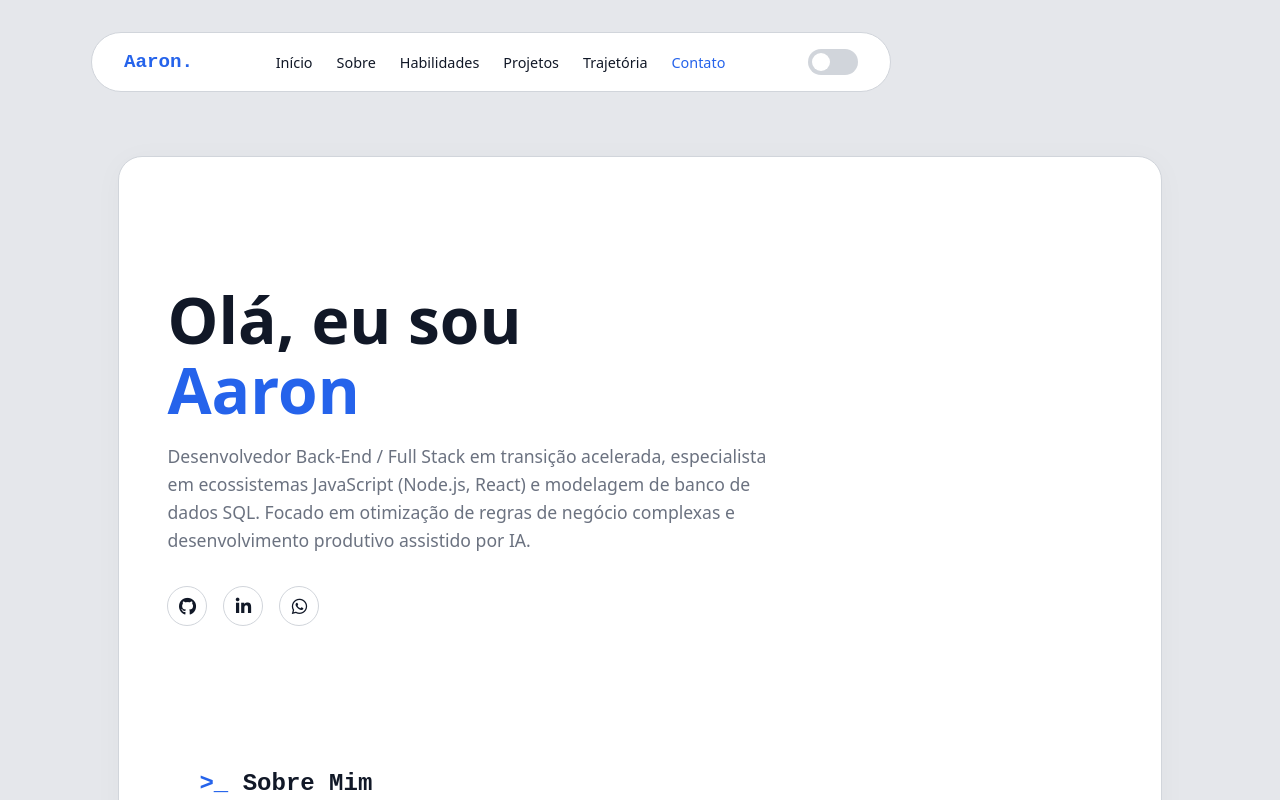
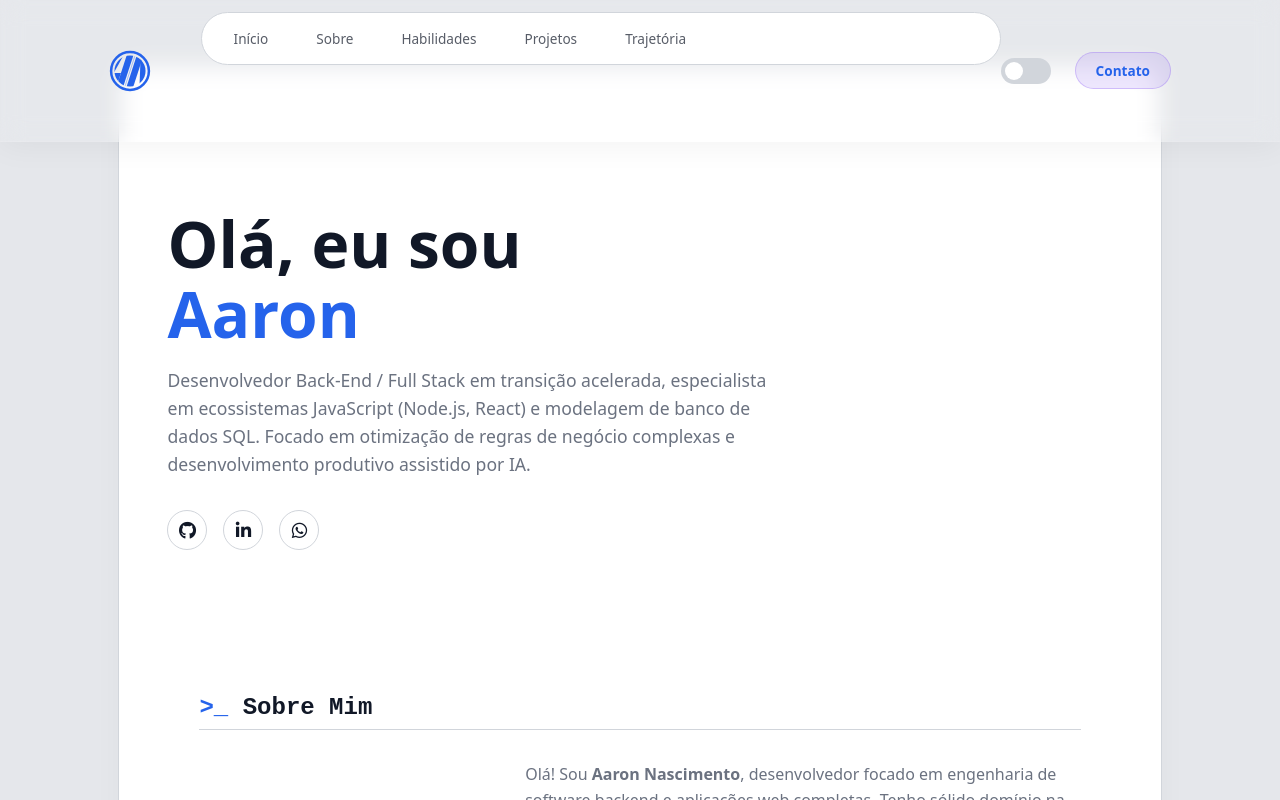
Before and after one commit to aarongmn7/aaron-nascimento-portfolio, a React (Vite) app: page / in a window 1280 px wide. Shown: the top 800 px of the page. Built offline with nearby package versions, Linux system fonts and the light colour scheme; no server answers.

Commit message:
feat: implement premium fixed header and custom geometric monogram logo

```diff
--- a/src/App.jsx
+++ b/src/App.jsx
@@ -28,9 +28,9 @@ function App() {
   }, []);
 
   return (
-    <>
+    <div className="App">
       <Header />
-      <main className="feed-container">
+      <main className="feed-container" style={{ paddingTop: '80px' }}>
         <Hero />
         <Sobre />
         <Habilidades />
@@ -39,7 +39,7 @@ function App() {
         <Contato />
         <Footer />
       </main>
-    </>
+    </div>
   );
 }
 
--- /dev/null
+++ b/src/components/Header.css
@@ -0,0 +1,157 @@
+/* Container base do Header com Glassmorphism e posição Fixed */
+.header {
+  position: fixed;
+  top: 0;
+  left: 0;
+  z-index: 50;
+  width: 100%;
+
+  /* Fundo transparente premium com blur */
+  background-color: rgba(255, 255, 255, 0.05);
+  backdrop-filter: blur(12px);
+  -webkit-backdrop-filter: blur(12px);
+
+  border-bottom: 1px solid rgba(255, 255, 255, 0.1);
+  box-shadow: 0 4px 30px rgba(0, 0, 0, 0.05);
+  transition: all 0.3s ease;
+}
+
+/* Suporte para Dark Mode automático */
+@media (prefers-color-scheme: dark) {
+  .header {
+    background-color: rgba(18, 18, 18, 0.05);
+  }
+}
+
+.header-container {
+  display: flex;
+  justify-content: space-between;
+  align-items: center;
+  max-width: 1126px; /* Alinha perfeitamente com o width exato do #root */
+  width: 100%;
+  box-sizing: border-box;
+  margin: 0 auto;
+  padding: 0.75rem 2rem;
+}
+
+.logo-container {
+  display: flex;
+  align-items: center;
+  flex: 1; /* Força o nav a ficar no centro exato */
+}
+
+.logo-container a {
+  display: flex;
+  align-items: center;
+}
+
+.logo-container img {
+  height: 42px;
+  width: auto;
+  display: block;
+}
+
+.nav-list {
+  display: flex;
+  align-items: center; /* Alinha links verticalmente */
+  gap: 3rem;
+  list-style: none;
+  margin: 0;
+  padding: 0;
+}
+
+.nav-list a {
+  text-decoration: none;
+  color: inherit;
+  font-weight: 500;
+  font-size: 0.85rem;
+  opacity: 0.7;
+  transition: opacity 0.2s ease;
+  background: none;
+  border-radius: 0;
+  padding: 0;
+  display: flex;
+  align-items: center;
+}
+
+.nav-list a:hover {
+  opacity: 1;
+}
+
+.header-actions {
+  display: flex;
+  align-items: center;
+  justify-content: flex-end;
+  gap: 1.5rem;
+  flex: 1; /* Força o nav a ficar no centro exato */
+}
+
+.btn-contato-header {
+  display: inline-flex;
+  align-items: center;
+  justify-content: center;
+  background-color: var(--accent-bg, rgba(139, 92, 246, 0.15));
+  color: var(--accent, #8b5cf6);
+  padding: 0.5rem 1.25rem;
+  border-radius: 99px;
+  font-weight: 600;
+  font-size: 0.85rem;
+  text-decoration: none;
+  transition: all 0.2s ease;
+  border: 1px solid var(--accent-border, rgba(139, 92, 246, 0.3));
+}
+
+.btn-contato-header:hover {
+  background-color: var(--accent, #8b5cf6);
+  color: #fff;
+  transform: translateY(-1px);
+}
+
+.mobile-menu-btn {
+  display: none;
+  background: none;
+  border: none;
+  font-size: 1.5rem;
+  cursor: pointer;
+  color: inherit;
+}
+
+/* ========== RESPONSIVIDADE ========== */
+@media (max-width: 768px) {
+  .mobile-menu-btn {
+    display: block;
+  }
+
+  .nav-menu {
+    position: absolute;
+    top: 100%;
+    left: 0;
+    width: 100%;
+
+    background-color: rgba(255, 255, 255, 0.95);
+    backdrop-filter: blur(12px);
+    -webkit-backdrop-filter: blur(12px);
+    border-bottom: 1px solid rgba(255, 255, 255, 0.2);
+    box-shadow: 0 10px 30px rgba(0, 0, 0, 0.1);
+
+    clip-path: polygon(0 0, 100% 0, 100% 0, 0 0);
+    transition: clip-path 0.4s cubic-bezier(0.16, 1, 0.3, 1);
+  }
+
+  @media (prefers-color-scheme: dark) {
+    .nav-menu {
+      background-color: rgba(18, 18, 18, 0.95);
+    }
+  }
+
+  .nav-menu.active {
+    clip-path: polygon(0 0, 100% 0, 100% 100%, 0 100%);
+  }
+
+  .nav-list {
+    flex-direction: column;
+    align-items: center;
+    padding: 2rem 0;
+    gap: 2rem;
+  }
+}
--- a/src/components/Header.jsx
+++ b/src/components/Header.jsx
@@ -1,10 +1,10 @@
 import React, { useState, useEffect } from 'react';
-import { C } from '../config';
+import './Header.css';
+import logoSvg from '../assets/logo.svg';
 
-export default function Header() {
+const Header = () => {
+  const [isMenuOpen, setIsMenuOpen] = useState(false);
   const [theme, setTheme] = useState('light');
-  const [navOpen, setNavOpen] = useState(false);
-  const [activeSection, setActiveSection] = useState('hero');
 
   useEffect(() => {
     const savedTheme = localStorage.getItem('theme');
@@ -28,41 +28,53 @@ export default function Header() {
     setTheme(e.target.checked ? 'dark' : 'light');
   };
 
-  const toggleNav = () => setNavOpen(!navOpen);
+  return (
+    <header className="header">
+      <div className="header-container">
 
-  useEffect(() => {
-    const handleScroll = () => {
-      const y = window.scrollY + 90;
-      const sections = ['hero', 'sobre', 'habilidades', 'projetos', 'trajetoria', 'contato'];
+        {/* 1. Logo */}
+        <div className="logo-container">
+          <a href="#hero">
+            <img
+              src={logoSvg}
+              alt="Logo do Portfólio"
+              className="logo-img"
+            />
+          </a>
+        </div>
 
-      sections.forEach(id => {
-        const el = document.getElementById(id);
-        if (el && el.offsetTop <= y && el.offsetTop + el.offsetHeight > y) {
-          setActiveSection(id);
-        }
-      });
-    };
+        {/* 2. Navegação */}
+        <nav className={`nav-menu ${isMenuOpen ? 'active' : ''}`}>
+          <ul className="nav-list">
+            <li><a href="#hero" onClick={() => setIsMenuOpen(false)}>Início</a></li>
+            <li><a href="#sobre" onClick={() => setIsMenuOpen(false)}>Sobre</a></li>
+            <li><a href="#habilidades" onClick={() => setIsMenuOpen(false)}>Habilidades</a></li>
+            <li><a href="#projetos" onClick={() => setIsMenuOpen(false)}>Projetos</a></li>
+            <li><a href="#trajetoria" onClick={() => setIsMenuOpen(false)}>Trajetória</a></li>
+          </ul>
+        </nav>
 
-    window.addEventListener('scroll', handleScroll);
-    return () => window.removeEventListener('scroll', handleScroll);
-  }, []);
+        {/* 3. Ações (Theme Toggle + Contato + Menu Mobile) */}
+        <div className="header-actions">
+          <label className="switch theme-toggle-btn">
+            <input type="checkbox" id="themeToggle" checked={theme === 'dark'} onChange={toggleTheme} />
+            <span className="slider"></span>
+          </label>
 
-  return (
-    <nav>
-      <a href="#" className="logo" id="navLogo">{C.primeiroNome}.</a>
-      <button className="nav-toggle" onClick={toggleNav}><i className="fas fa-bars"></i></button>
-      <div className={`nav-links ${navOpen ? 'open' : ''}`} id="navLinks">
-        <a href="#hero" className={activeSection === 'hero' ? 'active' : ''}>Início</a>
-        <a href="#sobre" className={activeSection === 'sobre' ? 'active' : ''}>Sobre</a>
-        <a href="#habilidades" className={activeSection === 'habilidades' ? 'active' : ''}>Habilidades</a>
-        <a href="#projetos" className={activeSection === 'projetos' ? 'active' : ''}>Projetos</a>
-        <a href="#trajetoria" className={activeSection === 'trajetoria' ? 'active' : ''}>Trajetória</a>
-        <a href="#contato" className={activeSection === 'contato' ? 'active' : ''}>Contato</a>
+          <a href="#contato" className="btn-contato-header">Contato</a>
+
+          <button
+            className="mobile-menu-btn"
+            onClick={() => setIsMenuOpen(!isMenuOpen)}
+            aria-label="Abrir menu"
+          >
+            ☰
+          </button>
+        </div>
+
       </div>
-      <label className="switch">
-        <input type="checkbox" id="themeToggle" checked={theme === 'dark'} onChange={toggleTheme} />
-        <span className="slider"></span>
-      </label>
-    </nav>
+    </header>
   );
-}
+};
+
+export default Header;
```
Also changed, not shown: src/assets/logo.svg (added).
